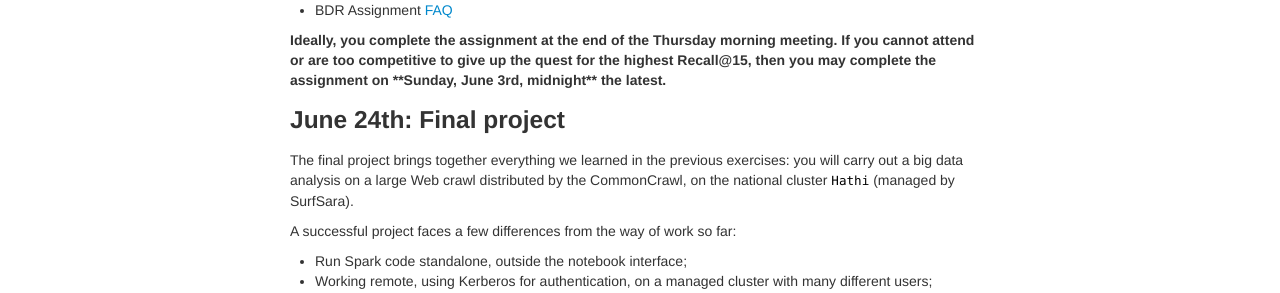
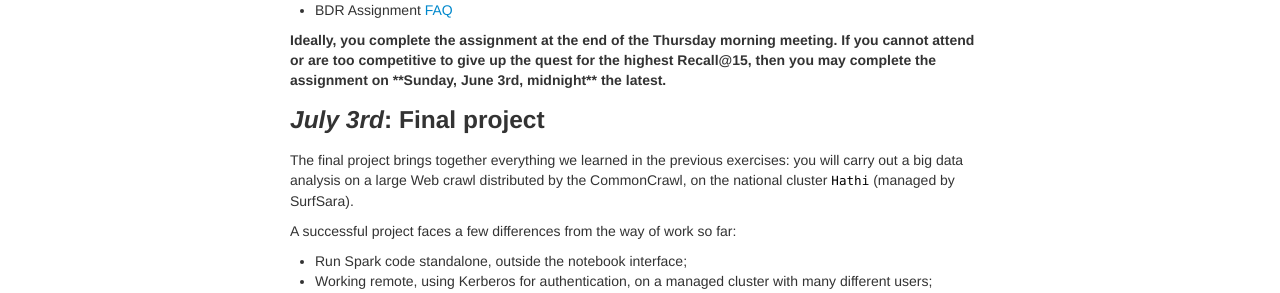
Before and after one commit to Thelukepet/course, a Jekyll site: the page built from index.md, in a window 1280 px wide. Shown: the part 1827-2120 px from the top of the page. Built offline with Jekyll 4.4.1, drawn with Linux system fonts in a browser that asks for light colours.

Commit message:
Updated deadline

```diff
--- a/index.md
+++ b/index.md
@@ -106,7 +106,7 @@ More info:
 __Ideally, you complete the assignment at the end of the Thursday morning meeting. If you cannot attend or are too competitive to give up the
 quest for the highest Recall@15, then you may complete the assignment on **Sunday, June 3rd, midnight** the latest.__
 
-### June 24th: Final project
+### _July 3rd_: Final project
 
 The final project brings together everything we learned in the previous exercises: you will carry out a big data analysis on a large
 Web crawl distributed by the CommonCrawl, on the national cluster `Hathi` (managed by SurfSara).
```
